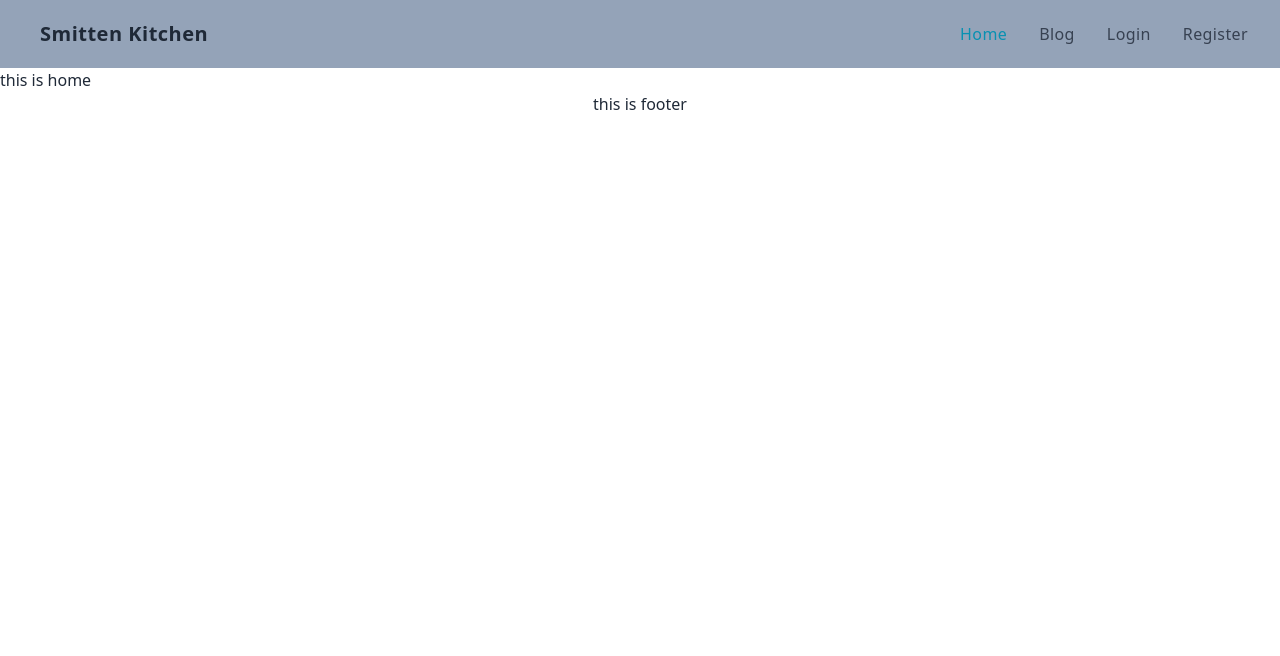
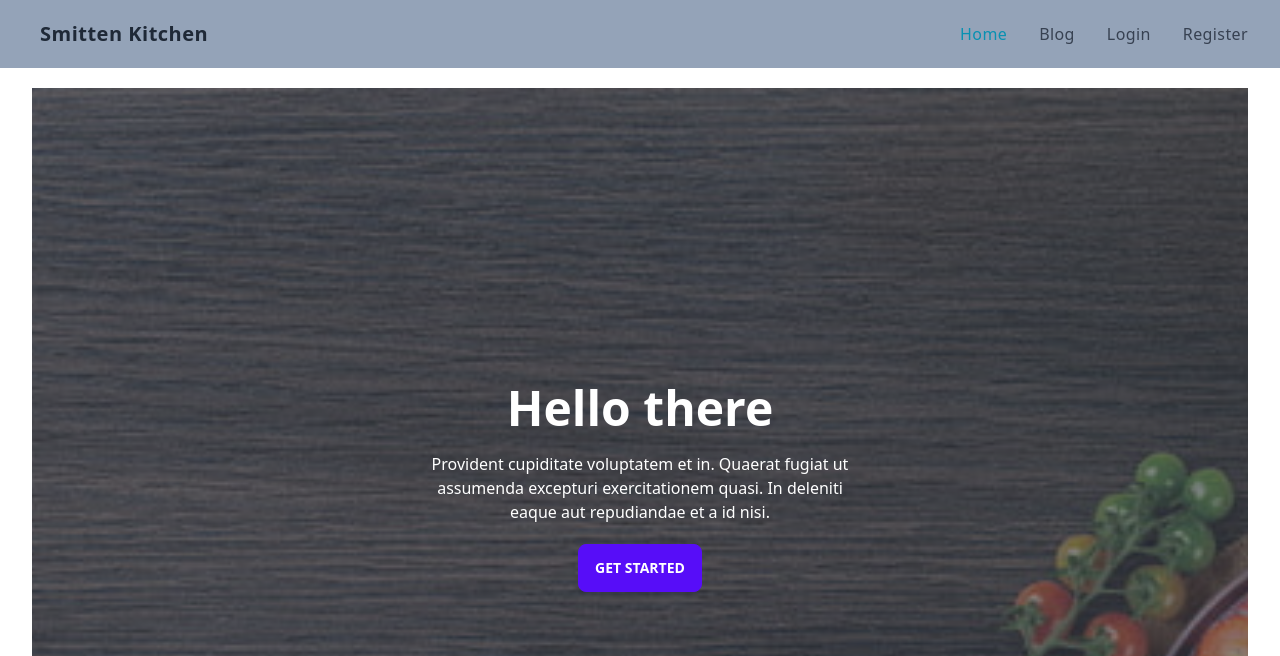
Before and after one commit to morshedalam39/chef-recipes-firebase-auth, a React (Vite) app: page / in a window 1280 px wide. Shown: the top 656 px of the page. Built offline with nearby package versions, Linux system fonts and the light colour scheme.

Commit message:
banner add

```diff
--- a/src/pages/Home/Home.jsx
+++ b/src/pages/Home/Home.jsx
@@ -1,9 +1,10 @@
 import React from 'react';
+import Banner from './Home/Banner/Banner';
 
 const Home = () => {
     return (
-        <div>
-            <h1>this is home</h1>
+        <div className='px-4 py-5 mx-auto sm:max-w-xl md:max-w-full lg:max-w-screen-xl md:px-24 lg:px-8 '>
+            <Banner></Banner>
         </div>
     );
 };
--- /dev/null
+++ b/src/pages/Home/Home/Banner/Banner.jsx
@@ -0,0 +1,30 @@
+import React from "react";
+
+
+const Banner = () => {
+  return (
+    <div>
+      <div
+        className="hero min-h-screen"
+        style={{
+          backgroundImage: `url("/src/assets/banner.jpg")`,
+        }}
+      >
+        <div className="hero-overlay bg-opacity-60"></div>
+        <div className="hero-content text-center text-neutral-content">
+          <div className="max-w-md">
+            <h1 className="mb-5 text-5xl font-bold">Hello there</h1>
+            <p className="mb-5">
+              Provident cupiditate voluptatem et in. Quaerat fugiat ut assumenda
+              excepturi exercitationem quasi. In deleniti eaque aut repudiandae
+              et a id nisi.
+            </p>
+            <button className="btn btn-primary">Get Started</button>
+          </div>
+        </div>
+      </div>
+    </div>
+  );
+};
+
+export default Banner;
--- a/src/pages/Shared/Footer/Footer.jsx
+++ /dev/null
@@ -1,11 +0,0 @@
-import React from 'react';
-
-const Footer = () => {
-    return (
-        <div>
-            <h1 className='text-center '>this is footer</h1>
-        </div>
-    );
-};
-
-export default Footer;
--- a/src/pages/Shared/Header/Header.jsx
+++ b/src/pages/Shared/Header/Header.jsx
@@ -5,7 +5,7 @@
 const Header = () => {
   const [isMenuOpen, setIsMenuOpen] = useState(false);
   return (
-    <div className="px-4 py-5 mx-auto sm:max-w-xl md:max-w-full lg:max-w-screen-xl md:px-24 lg:px-8 bg-slate-400">
+    <div className="px-4 py-5 mx-auto  md:px-24 lg:px-8 bg-slate-400">
       <div className="relative flex items-center justify-between">
         <Link
           to="/"
```
Also changed, not shown: src/assets/banner.jpg (added).
